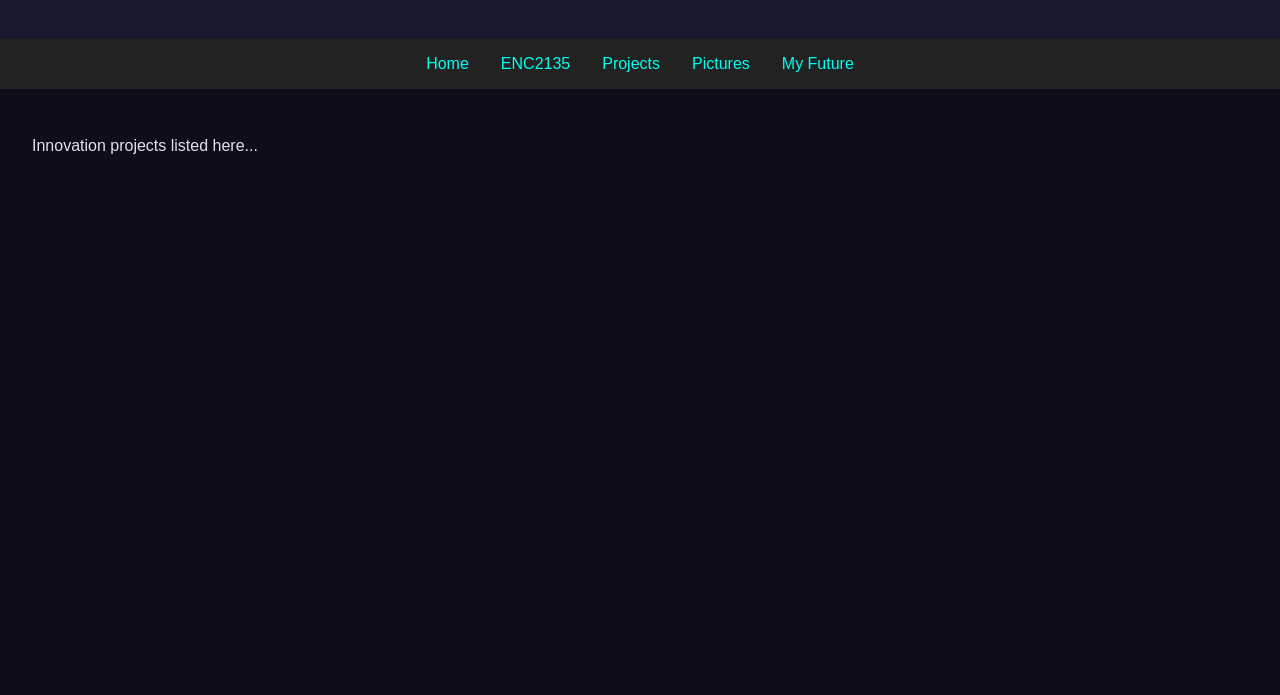
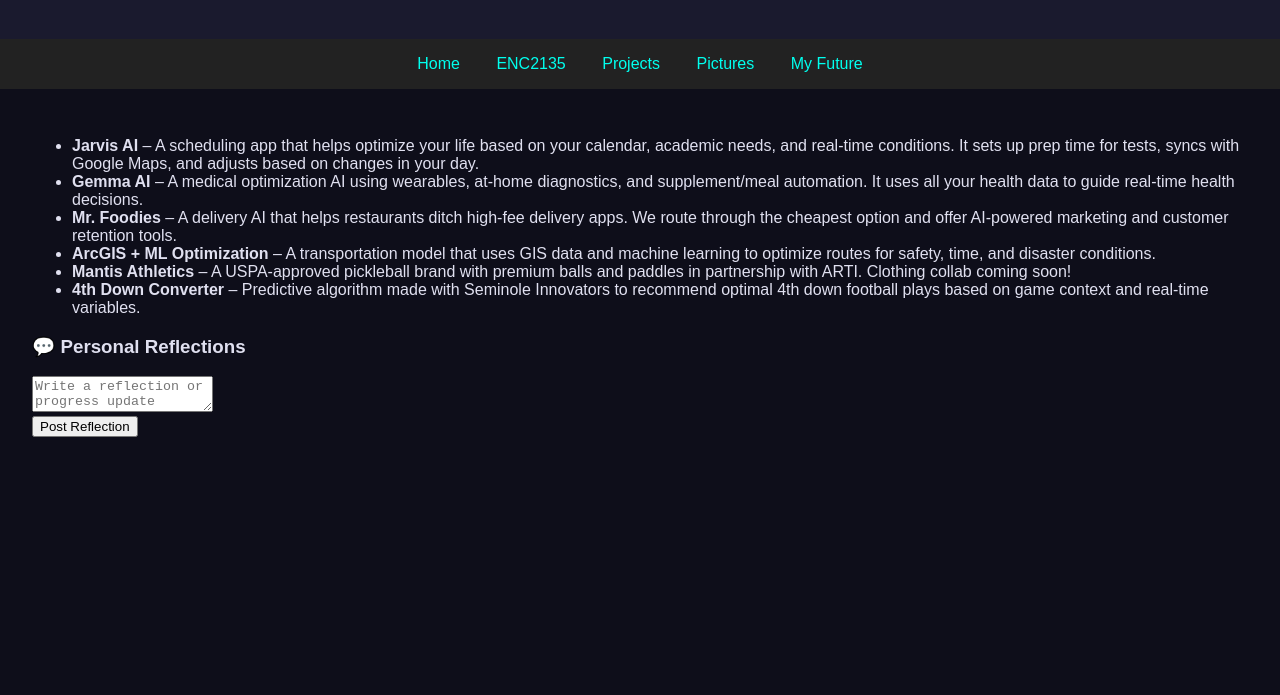
Before and after one commit to danielmiranda24b/DanielMirandaonlineportfolio, a plain HTML site: page projects.html in a window 1280 px wide. Shown: the part 105-800 px from the top of the page. Drawn offline with Linux system fonts and the light colour scheme.

Commit message:
Final futuristic portfolio with projects and photo gallery

```diff
--- a/projects.html
+++ b/projects.html
@@ -1 +1,35 @@
-<!DOCTYPE html><html><head><meta charset='UTF-8'><meta name='viewport' content='width=device-width, initial-scale=1.0'><title>Projects</title><link rel='stylesheet' href='style.css'></head><body><header><h1>Projects</h1></header><nav><a href='index.html'>Home</a><a href='enc2135.html'>ENC2135</a><a href='projects.html'>Projects</a><a href='pictures.html'>Pictures</a><a href='future.html'>My Future</a></nav><section><p>Innovation projects listed here...</p></section></body></html>
+<!DOCTYPE html>
+<html lang="en">
+<head>
+  <meta charset="UTF-8" /><meta name="viewport" content="width=device-width, initial-scale=1.0"/>
+  <title>My Projects</title>
+  <link rel="stylesheet" href="style.css" />
+</head>
+<body>
+<header><h1>Innovation Projects</h1></header>
+<nav>
+  <a href="index.html">Home</a>
+  <a href="enc2135.html">ENC2135</a>
+  <a href="projects.html">Projects</a>
+  <a href="pictures.html">Pictures</a>
+  <a href="future.html">My Future</a>
+</nav>
+<section id="projects">
+  <ul class="project-list">
+    <li><strong>Jarvis AI</strong> – A scheduling app that helps optimize your life based on your calendar, academic needs, and real-time conditions. It sets up prep time for tests, syncs with Google Maps, and adjusts based on changes in your day.</li>
+    <li><strong>Gemma AI</strong> – A medical optimization AI using wearables, at-home diagnostics, and supplement/meal automation. It uses all your health data to guide real-time health decisions.</li>
+    <li><strong>Mr. Foodies</strong> – A delivery AI that helps restaurants ditch high-fee delivery apps. We route through the cheapest option and offer AI-powered marketing and customer retention tools.</li>
+    <li><strong>ArcGIS + ML Optimization</strong> – A transportation model that uses GIS data and machine learning to optimize routes for safety, time, and disaster conditions.</li>
+    <li><strong>Mantis Athletics</strong> – A USPA-approved pickleball brand with premium balls and paddles in partnership with ARTI. Clothing collab coming soon!</li>
+    <li><strong>4th Down Converter</strong> – Predictive algorithm made with Seminole Innovators to recommend optimal 4th down football plays based on game context and real-time variables.</li>
+  </ul>
+  <div class="comment-box">
+    <h3>💬 Personal Reflections</h3>
+    <form>
+      <textarea placeholder="Write a reflection or progress update here..."></textarea><br>
+      <input type="submit" value="Post Reflection">
+    </form>
+  </div>
+</section>
+</body>
+</html>
```
